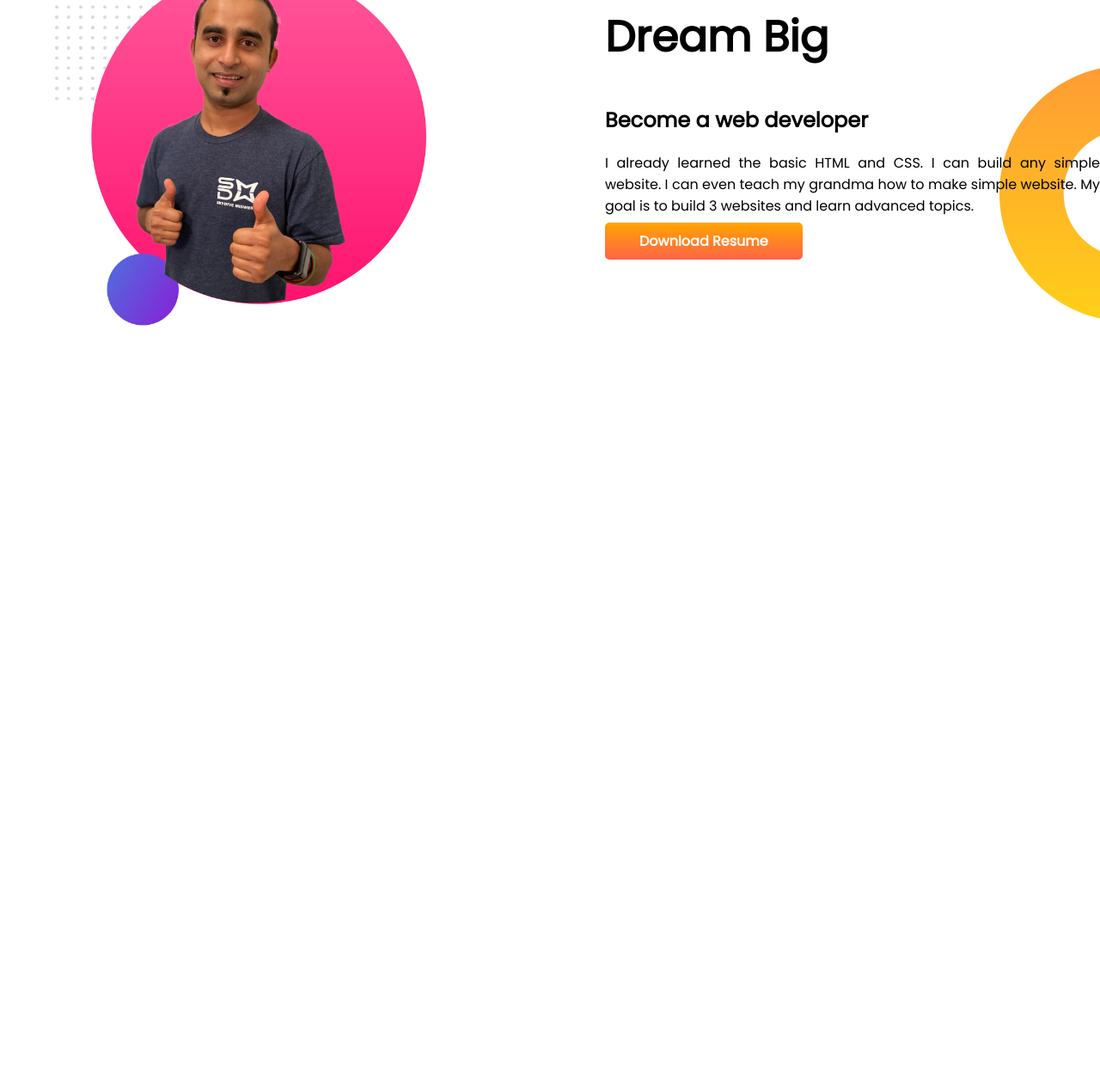
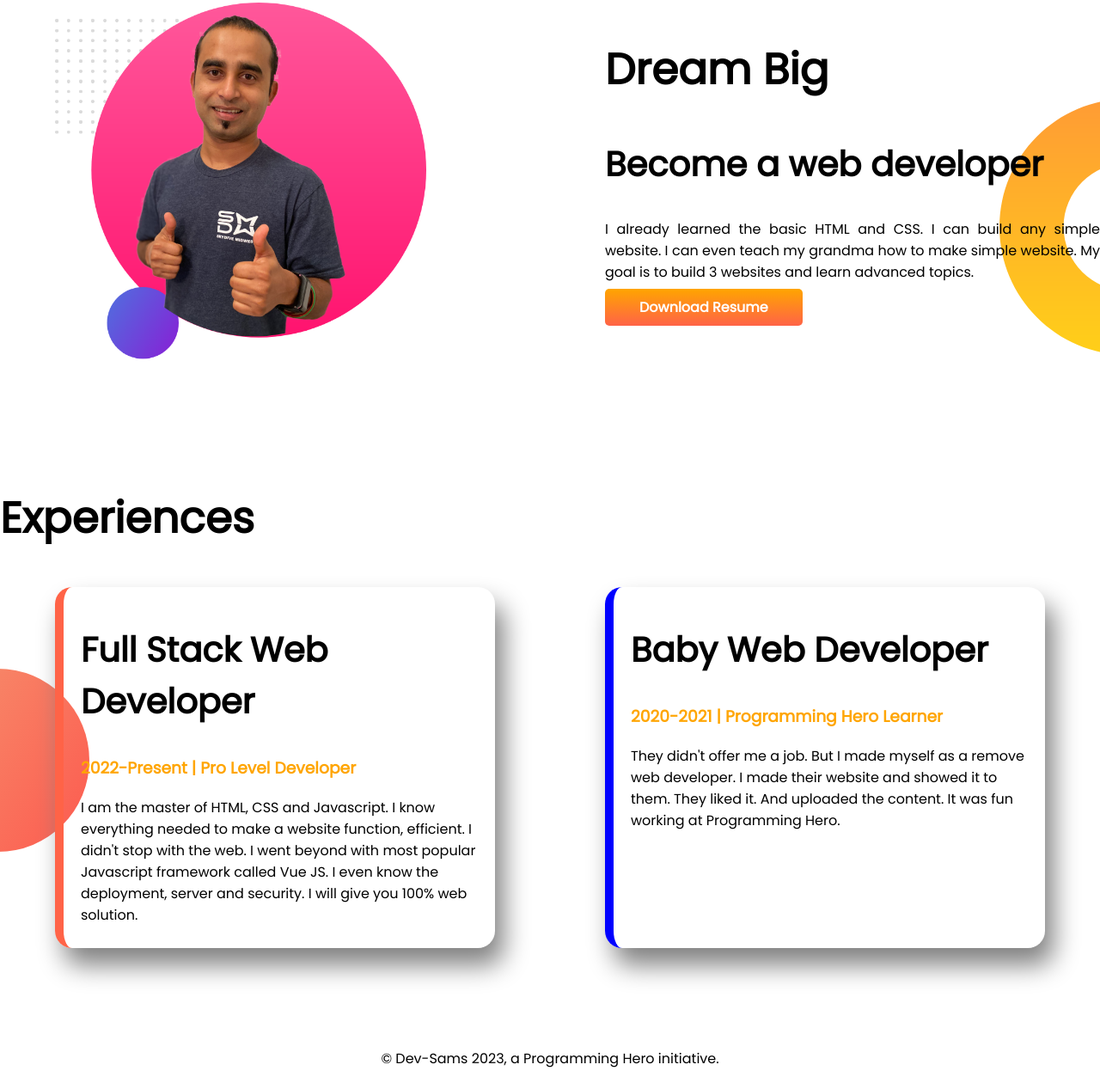
Before and after one commit to SamsulWD/developer-portfolio, a plain HTML site: page index.html in a window 1280 px wide. Shown: the part 681-1941 px from the top of the page at 86% size. Before the commit the page ends 1167 px from the top, so only its background shows below. Drawn offline with Linux system fonts and the light colour scheme.

Commit message:
footer area added

```diff
--- a/index.html
+++ b/index.html
@@ -11,7 +11,7 @@
     <link rel="stylesheet" href="style.css">
 </head>
 <body>
-    <section class="top-banner">
+    <section class="top-banner flexible-area">
         <div class="half-width">
             <h1>Welcome To</h1>
             <h1><span class="orange-color">Dev-Sams</span> World!</h1>
@@ -23,7 +23,7 @@
             <img src="images/jhankar.png" alt="Portfolio Images">
         </div>
     </section>
-    <section class="dream-big">
+    <section class="dream-big flexible-area">
         <div class="half-width">
             <img src="images/jhankar2.png" alt="Jhankar dream big">
         </div>
@@ -34,5 +34,23 @@
             <a class="linkable-button" target="_blank" href="#">Download Resume</a>
         </div>
     </section>
+    <section class="experience-area">
+        <h1>Experiences</h1>
+        <div class="flexible-area">
+            <div id="full-stack-developer" class="experience-item">
+                <h2>Full Stack Web Developer</h1>
+                <h3 class="orange-color">2022-Present | Pro Level Developer</h3>
+                <p>I am the master of HTML, CSS and Javascript. I know everything needed to make a website function, efficient. I didn't stop with the web. I went beyond with most popular Javascript framework called Vue JS. I even know the deployment, server and security. I will give you 100% web solution.</p>
+            </div>
+            <div id="baby-developer" class="experience-item">
+                <h2>Baby Web Developer</h1>
+                <h3 class="orange-color">2020-2021 | Programming Hero Learner</h3>
+                <p>They didn't offer me a job. But I made myself as a remove web developer. I made their website and showed it to them. They liked it. And uploaded the content. It was fun working at Programming Hero.</p>
+            </div>
+        </div>
+    </section>
 </body>
+<footer>
+    <p>© Dev-Sams 2023, a Programming Hero initiative.</p>
+</footer>
 </html>
--- a/style.css
+++ b/style.css
@@ -5,10 +5,13 @@ body{
 h1{
     font-size: 50px;
 }
+h2{
+    font-size: 40px;
+}
 .orange-color{
     color: orange;
 }
-section{
+.flexible-area{
     display: flex;
     padding-bottom: 100px;
 }
@@ -39,3 +42,26 @@ section{
     background-repeat: no-repeat;
     background-position: right;
 }
+.experience-area{
+    background-image: url(images/exp-bg.png);
+    background-repeat: no-repeat;
+    background-position: left;
+}
+.experience-item{
+    width: 40%;
+    margin-left: 5%;
+    margin-right: 5%;
+    padding: 10px 20px;
+    border-radius: 20px;
+    box-shadow: 10px 20px 30px gray;
+}
+#full-stack-developer{
+    border-left: 10px solid tomato;
+}
+#baby-developer{
+    border-left: 10px solid blue;
+}
+
+footer p{
+    text-align: center;
+}
```
